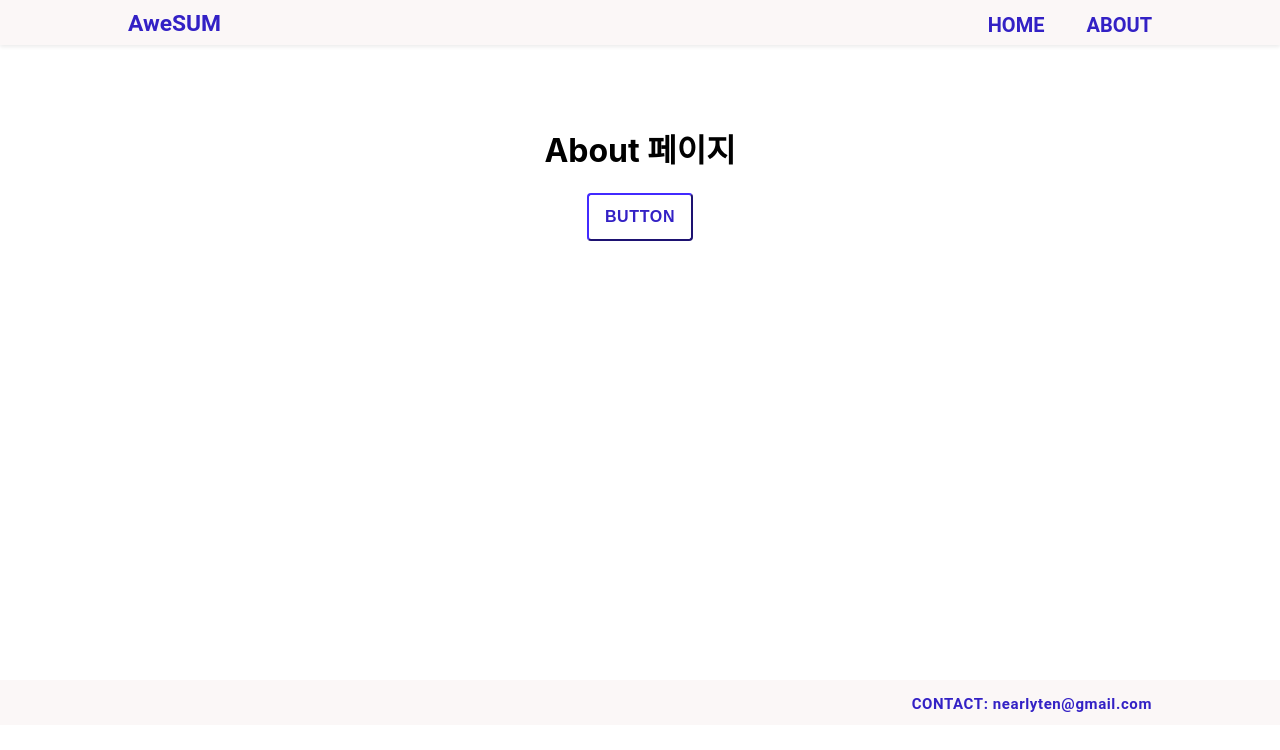
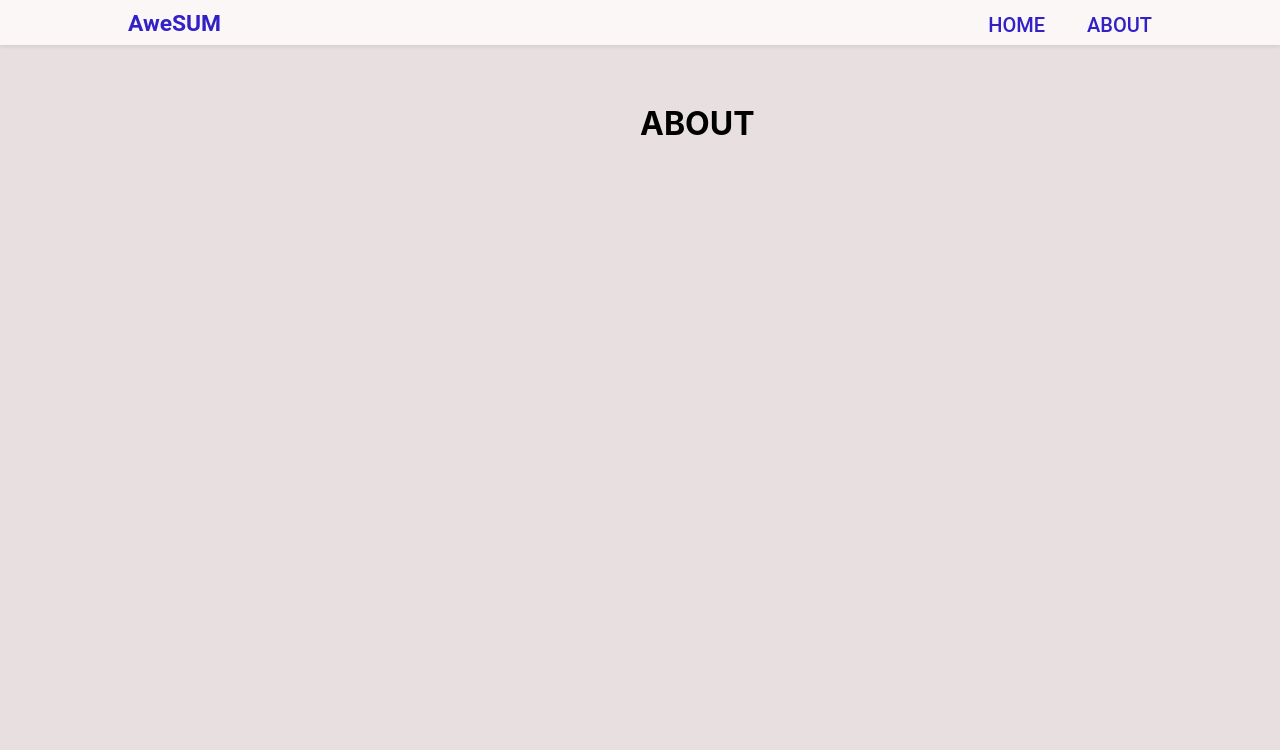
Before and after one commit to 89OutOf10/AweSum-FE, a React (Create React App) app: page /about in a window 1280 px wide. Shown: the top 750 px of the page. Built offline with nearby package versions, Linux system fonts and the light colour scheme.

Commit message:
header & footer edited

```diff
--- a/src/App.js
+++ b/src/App.js
@@ -2,6 +2,7 @@ import React, { useState, useCallback } from 'react';
 import { Route } from 'react-router-dom';
 import Responsive from './components/common/Responsive';
 import styled from 'styled-components';
+import palette from './styles/palette';
 
 //pages
 import mainPage from './pages/mainPage';
@@ -9,12 +10,8 @@ import aboutPage from './pages/aboutPage';
 import Header from './components/common/Header';
 import Footer from './components/common/Footer';
 
-const Main = styled(Responsive)`
-  min-height: calc(100vh - 14rem);
-  display: flex;
-  flex-direction: column;
-  align-items: center;
-  justify-content: flex-start;
+const Main = styled.div`
+  margin-top: 0;
 `;
 
 const App = () => {
--- a/src/components/common/Footer.js
+++ b/src/components/common/Footer.js
@@ -16,7 +16,7 @@ const Wrapper = styled(Responsive)`
   justify-content: end;
 
   @media (max-width: 767px) {
-    padding: 1rem;
+    //padding: 1rem;
   }
 `;
 
--- a/src/components/common/Header.js
+++ b/src/components/common/Header.js
@@ -28,10 +28,6 @@ const Wrapper = styled(Responsive)`
   }
 `;
 
-const Spacer = styled.div`
-  height: 6.5rem;
-`;
-
 const Logo = styled.div`
   font-family: 'Roboto', sans-serif;
   font-style: normal;
@@ -48,7 +44,7 @@ const MenusBlock = styled.div`
 const Menu = styled.div`
   font-family: 'Roboto', sans-serif;
   font-style: normal;
-  font-weight: 600;
+  font-weight: 550;
   font-size: 1.25rem;
   cursor: pointer;
 
@@ -61,6 +57,11 @@ const Menu = styled.div`
   & + & {
     margin-left: 2.625rem;
   }
+`;
+
+const Spacer = styled.div`
+  height: 6.5rem;
+  background: ${palette.pink[2]};
 `;
 
 const Header = ({ onSelect }) => {
--- a/src/components/common/Responsive.js
+++ b/src/components/common/Responsive.js
@@ -8,7 +8,7 @@ const ResponsiveBlock = styled.div`
   margin: 0 auto; /*중앙 정렬*/
 
   @media (max-width: 1024px) {
-    width: 768px;
+    width: 100%;
   }
   @media (max-width: 768px) {
     width: 100%;
--- a/src/pages/aboutPage.js
+++ b/src/pages/aboutPage.js
@@ -1,12 +1,19 @@
 import React from 'react';
 import styled from 'styled-components';
-import Button from '../components/common/Button';
+import palette from '../styles/palette';
+
+const AboutBlock = styled.div`
+  background: ${palette.pink[2]};
+  height: 100rem;
+`;
 
 const aboutPage = () => {
   return (
     <>
-      <h1>About 페이지</h1>
-      <Button>button</Button>
+      <AboutBlock>
+        {/*임의로 내가 자리 잡을려고 만든것 -> styled components로 이거 지우고 다시 만들면 돼!*/}
+        <h1 style={{ marginTop: '0px', marginLeft: '40rem' }}>ABOUT</h1>
+      </AboutBlock>
     </>
   );
 };
```
